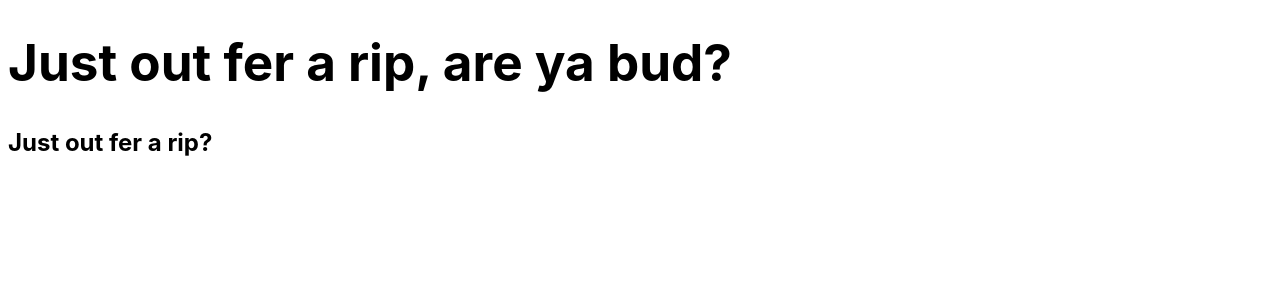
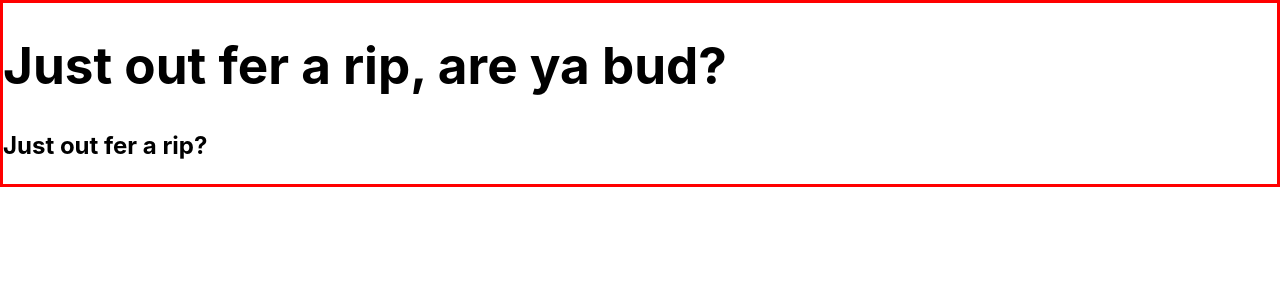
Before and after one commit to Kbouti/CV-Project, a React (Vite) app: page / in a window 1280 px wide. Shown: the top 300 px of the page. Built offline with nearby package versions, Linux system fonts and the light colour scheme.

Commit message:
Adjust default styles

```diff
--- a/src/style.css
+++ b/src/style.css
@@ -2,10 +2,22 @@
     font-family: Inter, system-ui, Avenir, Helvetica, Arial, sans-serif;
     line-height: 1.5;
     font-weight: 400;
+  }
 
+  * {
+    box-sizing: border-box;
   }
 
   h1 {
     font-size: 3.2em;
     line-height: 1.1;
   }
+
+body {
+    /* background-color: purple */
+    width: 100vw;
+    min-width: 40rem;
+    border: 3px solid red;
+    margin: 0px;
+    padding: 0px;
+  }
```
